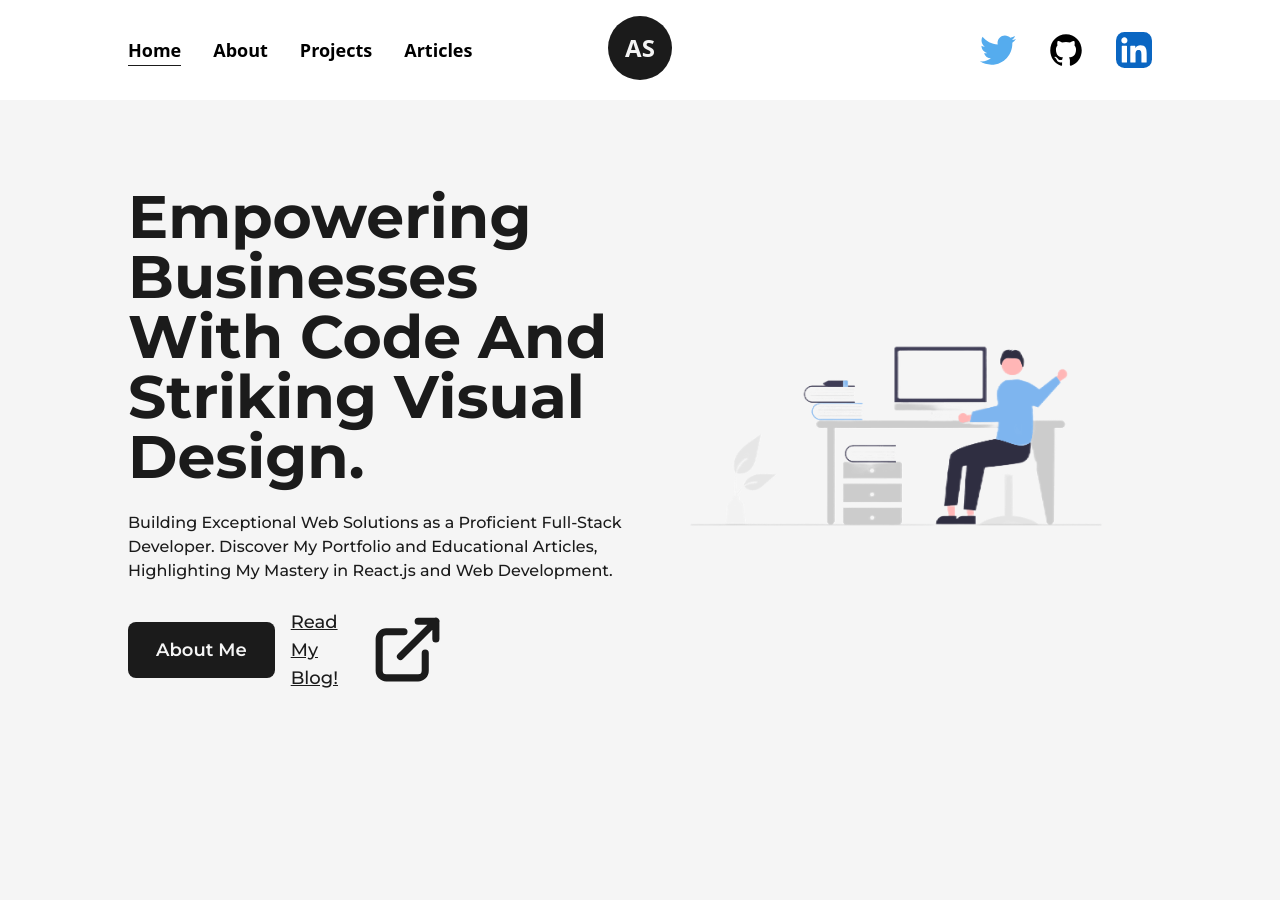
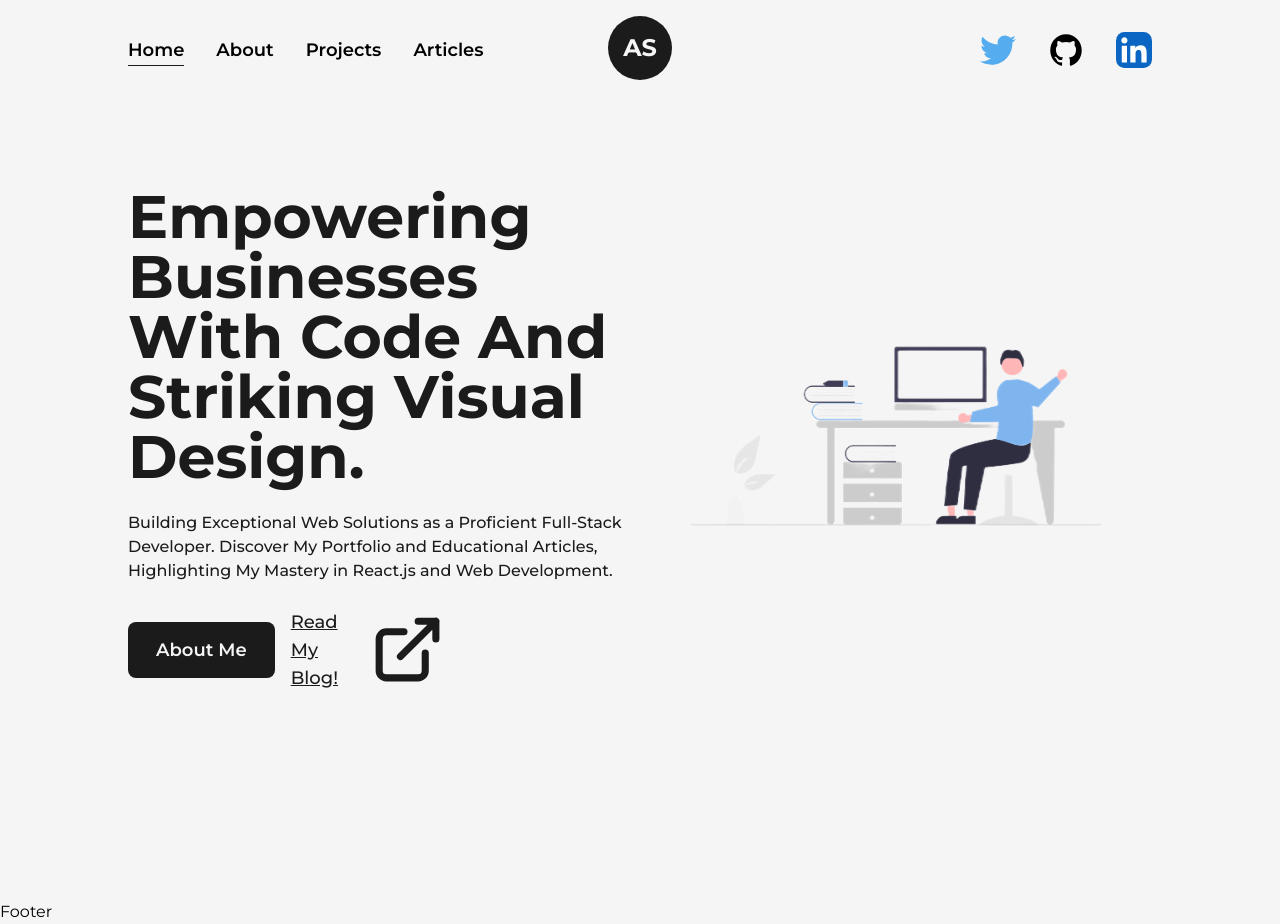
Before and after one commit to dotarjun/Portfolio, a Next.js app: page / in a window 1280 px wide. Before the commit the page ends 900 px from the top, so only its background shows below. Built offline with nearby package versions, Linux system fonts and the light colour scheme.

Commit message:
✨ feat(components): add Footer component 🎨 style(_app.js): add Footer component to main layout

```diff
--- /dev/null
+++ b/src/components/Footer.js
@@ -0,0 +1,9 @@
+import React from 'react'
+
+const Footer = () => {
+  return (
+    <div>Footer</div>
+  )
+}
+
+export default Footer
--- a/src/pages/_app.js
+++ b/src/pages/_app.js
@@ -1,13 +1,13 @@
-import NavBar from '@/components/NavBar';
-import '@/styles/globals.css'
+import Footer from "@/components/Footer";
+import NavBar from "@/components/NavBar";
+import "@/styles/globals.css";
 import { Montserrat } from "next/font/google";
-import Head from 'next/head';
+import Head from "next/head";
 
 const montserrat = Montserrat({
   subsets: ["latin"],
-  variable: "--font-mont"
-})
-
+  variable: "--font-mont",
+});
 
 export default function App({ Component, pageProps }) {
   return (
@@ -16,10 +16,13 @@ export default function App({ Component, pageProps }) {
         <meta name="viewport" content="width=device-width, initial-scale=1" />
         <link rel="icon" href="/favicon.ico" />
       </Head>
-      <NavBar />
-      <main className={`${montserrat.variable} font-mont bg-light w-full min-h-screen`}>
+      <main
+        className={`${montserrat.variable} font-mont bg-light w-full min-h-screen`}
+      >
+        <NavBar />
         <Component {...pageProps} />
+        <Footer />
       </main>
     </>
-  )
+  );
 }
```
